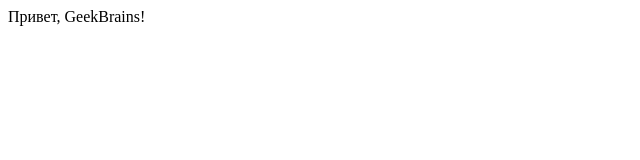
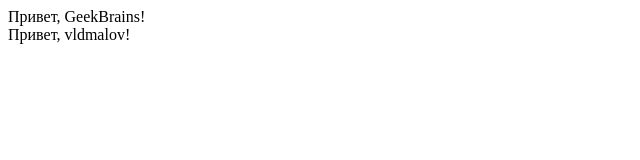
Before and after one commit to kadmil/testWebApp, a plain HTML site: page index.html in a window 1280 px wide. Shown: the whole page, without its empty margins (0-640 px from the left). Drawn offline with Linux system fonts and the light colour scheme.

Commit message:
Add greeting to the index.html

```diff
--- a/index.html
+++ b/index.html
@@ -8,4 +8,5 @@
 
 <body>
     <div>Привет, GeekBrains!</div>
+    <div>Привет, vldmalov!</div>
 </body>
```
